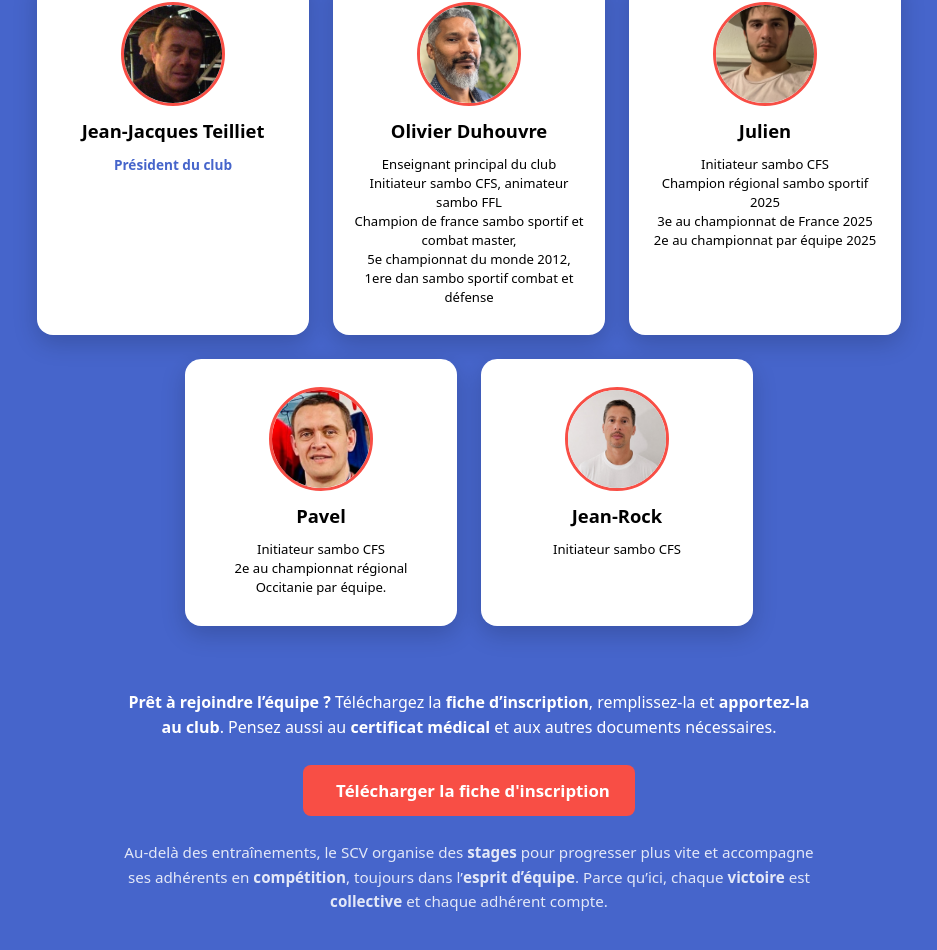
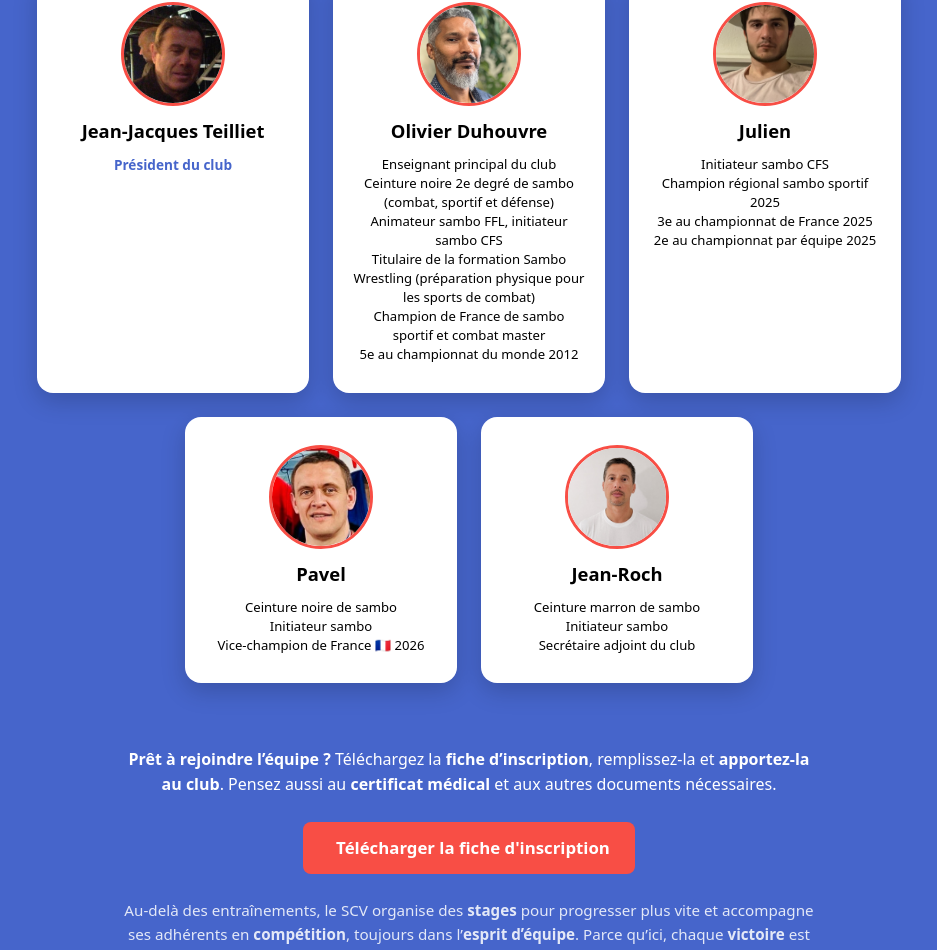
Before and after one commit to mohamedr/scv, a SvelteKit app: page / in a window 1280 px wide. Shown: the part 1558-2508 px from the top of the page, without its empty margins (171-1108 px from the left). Built offline with nearby package versions, Linux system fonts and the light colour scheme; no server answers; the database is empty.

Commit message:
content: actualise les présentations de l'équipe

```diff
--- a/src/routes/Presentation.svelte
+++ b/src/routes/Presentation.svelte
@@ -40,17 +40,18 @@
 		{
 			avatar: jj_src,
 			name: 'Jean-Jacques Teilliet',
-			role: "Président du club",
+			role: 'Président du club',
 			text: ''
 		},
 		{
 			avatar: olivier_src,
 			name: 'Olivier Duhouvre',
 			text: `Enseignant principal du club
-Initiateur sambo CFS, animateur sambo FFL
-Champion de france sambo sportif et combat master,
-5e championnat du monde 2012,
-1ere dan sambo sportif combat et défense`
+Ceinture noire 2e degré de sambo (combat, sportif et défense)
+Animateur sambo FFL, initiateur sambo CFS
+Titulaire de la formation Sambo Wrestling (préparation physique pour les sports de combat)
+Champion de France de sambo sportif et combat master
+5e au championnat du monde 2012`
 		},
 		{
 			avatar: julien_src,
@@ -63,13 +64,16 @@ Champion régional sambo sportif 2025
 		{
 			avatar: pavel_src,
 			name: 'Pavel',
-			text: `Initiateur sambo CFS
-2e au championnat régional Occitanie par équipe.`
+			text: `Ceinture noire de sambo
+Initiateur sambo
+Vice-champion de France 🇫🇷 2026`
 		},
 		{
 			avatar: jean_rock_src,
-			name: 'Jean-Rock',
-			text: 'Initiateur sambo CFS'
+			name: 'Jean-Roch',
+			text: `Ceinture marron de sambo
+Initiateur sambo
+Secrétaire adjoint du club`
 		}
 	];
 
```
